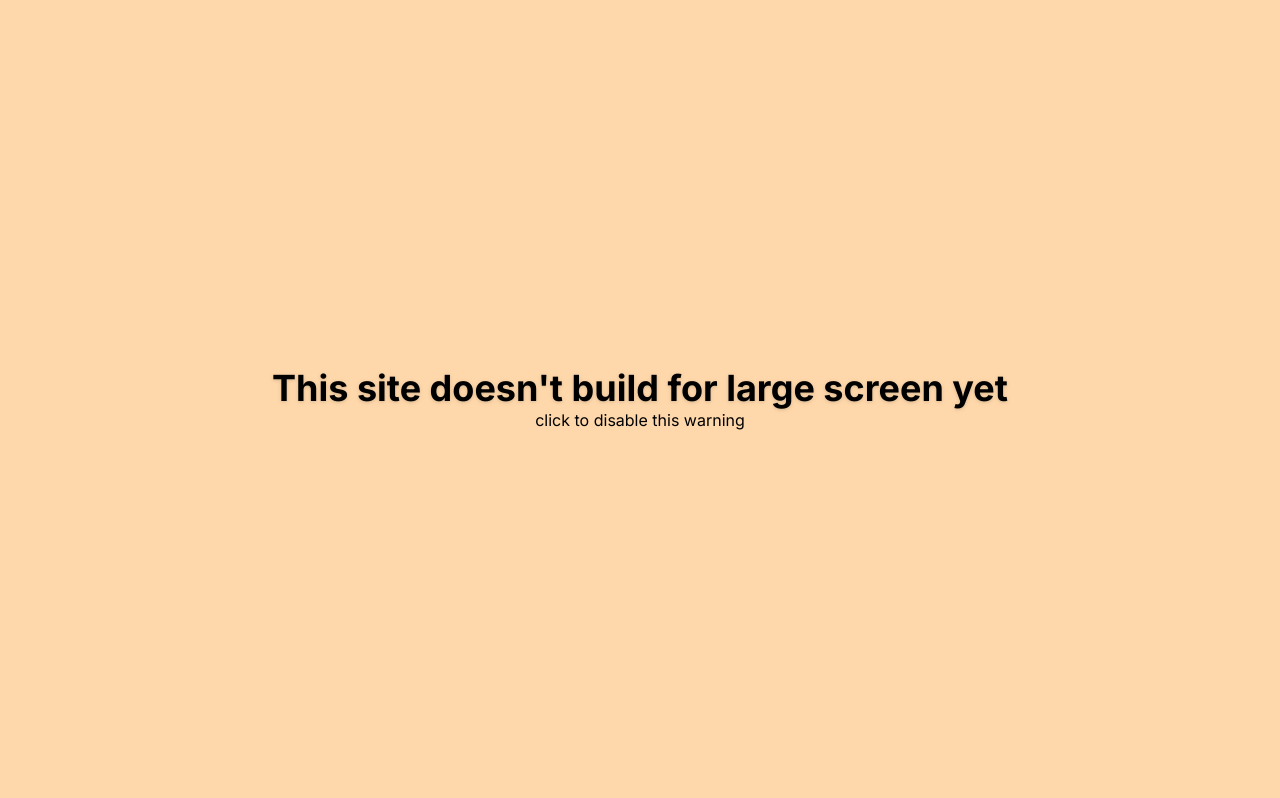
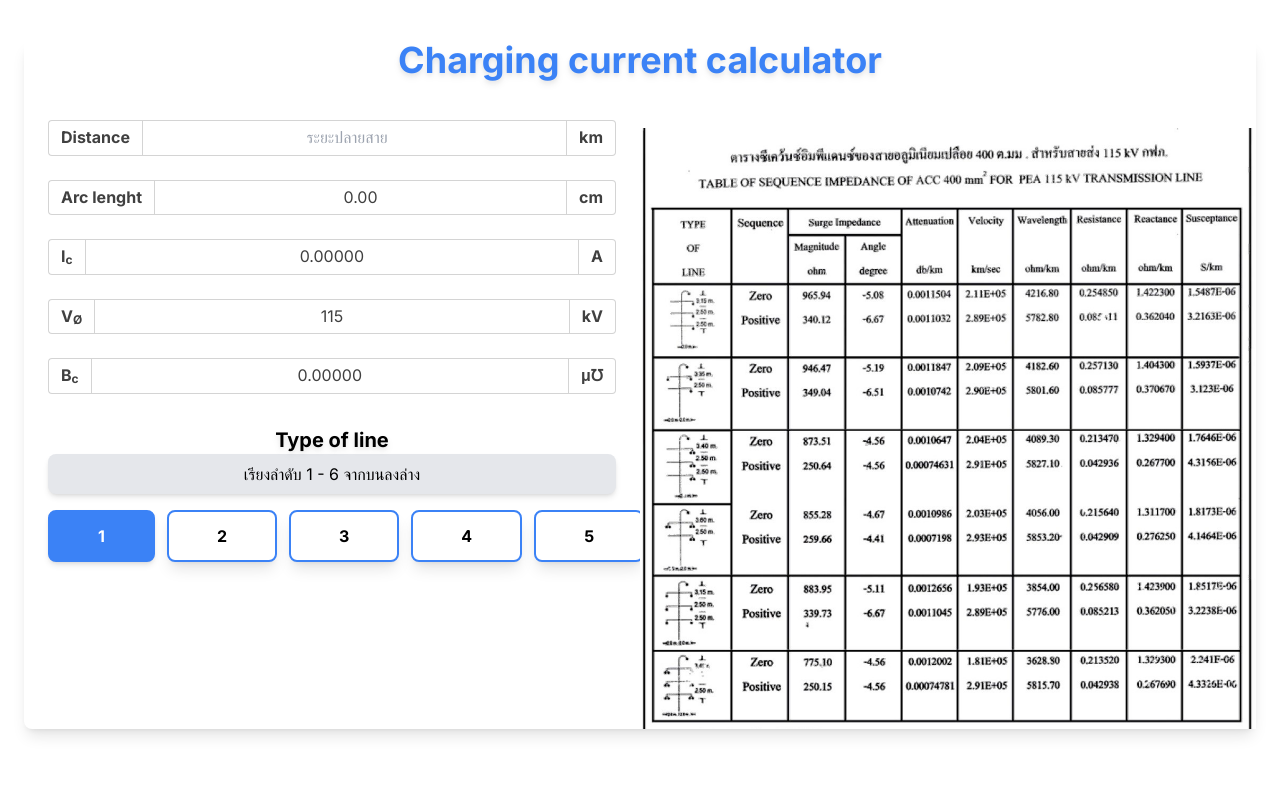
Before and after one commit to MRKypton/charging-current, a Next.js app: page / in a window 1280 px wide. Shown: the top 798 px of the page. Built offline with nearby package versions, Linux system fonts and the light colour scheme.

Commit message:
update for md lg xl screen

```diff
--- a/src/app/layout.tsx
+++ b/src/app/layout.tsx
@@ -30,7 +30,7 @@ export default function RootLayout({
         <link rel="icon" href="/favicon.ico" />
       </Head>
       <body className={inter.className}>
-        <div
+        {/* <div
           onClick={(e) => {
             e.currentTarget.classList.add("md:hidden");
           }}
@@ -40,7 +40,7 @@ export default function RootLayout({
             <h1 className="text-4xl font-bold text-center drop-shadow">{`This site doesn't build for large screen yet`}</h1>
             <p className="text-center">click to disable this warning</p>
           </div>
-        </div>
+        </div> */}
         {children}
       </body>
     </html>
--- a/src/app/page.tsx
+++ b/src/app/page.tsx
@@ -68,7 +68,7 @@ export default function Home() {
           setBc(Susceptance[index]);
           setCurBc(index);
         }}
-        className={`px-4 font-bold py-3 ${
+        className={`px-4 lg:px-8 xl:px-12 font-bold py-3 ${
           curBc === index
             ? `bg-blue-500 text-white shadow-md`
             : `bg-white text-black shadow-lg`
@@ -103,12 +103,13 @@ export default function Home() {
   return (
     <main className="bg-white w-screen h-auto flex justify-center my-10">
       <div className="flex-col justify-start gap-6 rounded-lg shadow-lg w-full mx-6">
-        <h1 className="text-center text-4xl text-blue-500 font-bold drop-shadow-md">
+        <h1 className="text-center text-4xl text-blue-500 font-bold drop-shadow-md mb-6">
           Charging current calculator
         </h1>
+        <div className="flex flex-col md:flex-row">
           <section
             id="params"
-          className="flex flex-col mt-4 justify-start px-6 gap-2 text-center"
+            className="flex w-auto md:w-1/2 flex-col mt-4 justify-start px-6 gap-2 text-center"
           >
             <div className="relative mb-4 flex flex-wrap items-stretch">
               <span className=" font-bold flex items-center whitespace-nowrap rounded-l border border-r-0 border-solid border-neutral-300 px-3 py-[0.25rem] text-center text-base leading-[1.6] text-neutral-700 ">
@@ -158,13 +159,13 @@ export default function Home() {
                 เรียงลำดับ 1 - 6 จากบนลงล่าง
               </p>
             </div>
-          <div className="flex justify-center gap-3">
+            <div className="flex justify-around gap-3">
               {Susceptance.map((_, index) => {
                 return <SusceptanceSelector key={index} index={index} />;
               })}
             </div>
           </section>
-        <section id="standard">
+          <section id="standard" className="w-auto md:w-1/2">
             <Image
               src="/PEA_structure.jpg"
               alt="Structure standard"
@@ -175,6 +176,7 @@ export default function Home() {
             />
           </section>
         </div>
+      </div>
     </main>
   );
 }
```
Lines whose indentation alone changed are shown as unchanged.
